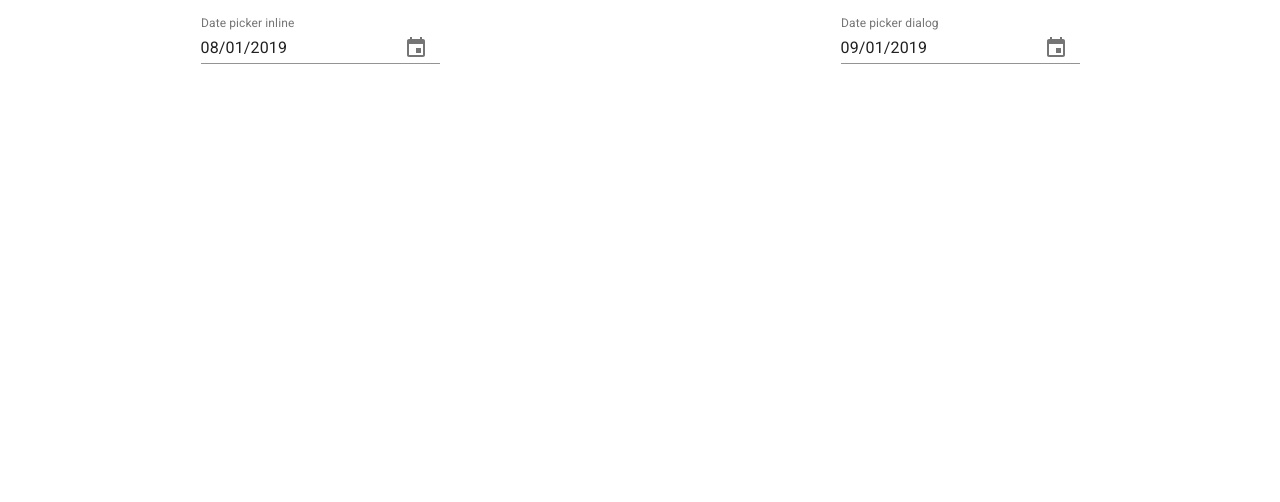
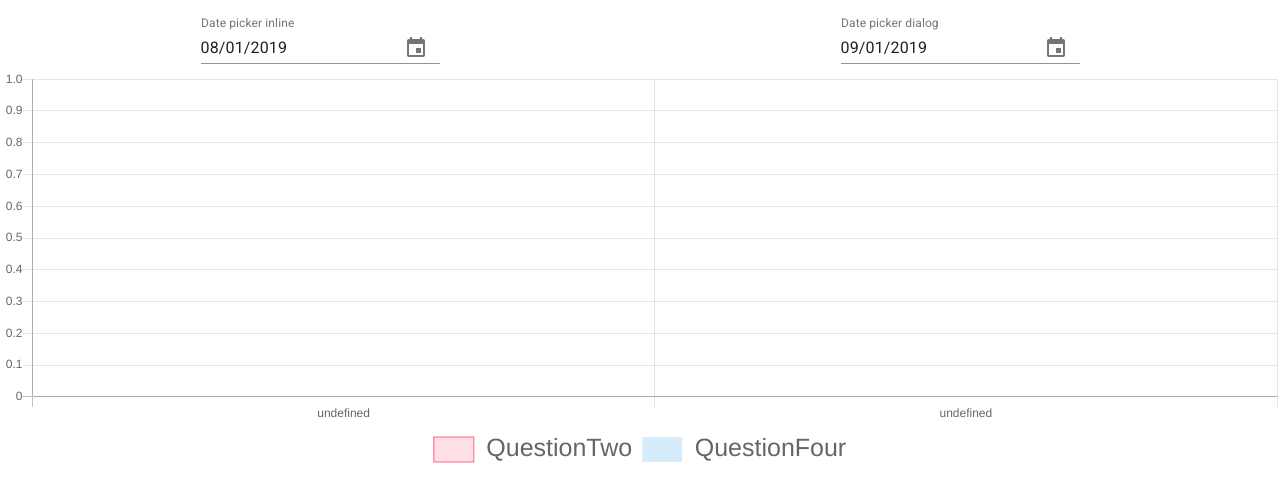
Before and after one commit to KhaledEllabban1/feedback-BarCharts, a React (Create React App) app: page / in a window 1280 px wide. Shown: the top 502 px of the page. Built offline with nearby package versions, Linux system fonts and the light colour scheme; no server answers.

Commit message:
add chartjs

```diff
--- a/package.json
+++ b/package.json
@@ -10,9 +10,11 @@
     "@testing-library/jest-dom": "^5.11.4",
     "@testing-library/react": "^11.1.0",
     "@testing-library/user-event": "^12.1.10",
+    "chart.js": "2.9.4",
     "data-fns": "^0.1.8",
     "date-fns": "2.23.0",
     "react": "^17.0.2",
+    "react-chartjs-2": "2.10.0",
     "react-dom": "^17.0.2",
     "react-scripts": "4.0.3",
     "web-vitals": "^1.0.1"
--- a/src/App.js
+++ b/src/App.js
@@ -8,8 +8,7 @@ import {
   KeyboardDatePicker
 } from '@material-ui/pickers';
 import { getAverage, dateFormat, requestOptions, arraySplit, getDates } from './utils';
-import { differenceInDays, format  } from 'date-fns';
-
+import BarChart from './components/bar-chart/bar-chart.component';
 
 //=========================================== start date Picker ===========================================//
 const App = () => {
@@ -37,9 +36,9 @@ const App = () => {
 
   const [Reviews, setReviews] = useState([]);
   const [Questions, setQuestions] = useState([]);
-  const [QuestionTwoAverage, setQuestionTwoAverage ] = useState([]);
-  const [QuestionFourAverage, setQuestionFourAverage] = useState([]);
-  const [DatesQuestion, setDatesQuestion] = useState([]);
+  const [QuestionTwoAverage, setQuestionTwoAverage ] = useState([1,2]);
+  const [QuestionFourAverage, setQuestionFourAverage] = useState([1,2]);
+  const [DatesQuestion, setDatesQuestion] = useState([1,2]);
 
 
   //===========================================**************************** start Requests ************************ ===========================================//
@@ -61,7 +60,6 @@ const App = () => {
     // ******************************************************* GET Questions *****************************//
 
     // ******************************************************* GET Reviews *****************************//
-    // GET Reviews
     fetch(`https://staging.mymelior.com/v1/branches/1/progress?date_from=${dateFrom}&date_to=${dateTo}`, requestOptions)
     .then(response => response.json())
     .then(
@@ -73,8 +71,6 @@ const App = () => {
     )
     .catch( error => console.log(error));
     // ******************************************************* GET Reviews *****************************//
-
-
 
   }, [dateFrom,dateTo]);
 
@@ -103,6 +99,7 @@ const App = () => {
         // console.log("question", questionAnswers)
         const questionMeaning =  Questions.filter(question => question.id === questionNumber);
         let ave = getAverage(questionMeaning, questionAnswers );
+        if(ave ===  "NaN%") ave = 50 ;
         // average.push([i, ave]);
         average.push({order : i, average: ave});
         startDates.push({order : i, datesFrom: datesFrom});
@@ -113,13 +110,39 @@ const App = () => {
     eval(`setQuestion${questionString}Average`)(average) ;
     setDatesQuestion(startDates);
   }
+
+  const QuestionTwoAverageArr = QuestionTwoAverage.sort(function(a, b) {
+    return a.order - b.order
+  }).map(el => el.average)
+  console.log("QuestionTwoAverageArr", QuestionTwoAverageArr)
+
+  const QuestionFourAverageArr = QuestionFourAverage.sort(function(a, b) {
+    return a.order - b.order
+  }).map(el => el.average)
+  console.log("QuestionFourAverageArr", QuestionFourAverageArr)
+
+  const DatesQuestionArr = DatesQuestion.sort(function(a, b) {
+    return a.order - b.order
+  }).map(el => el.datesFrom)
+  console.log("DatesQuestionArr", DatesQuestionArr)
+
+  // QuestionTwoAverage.sort(function(a, b) {
+  //   return a.order - b.order
+  // })
+  // QuestionFourAverage.sort(function(a, b) {
+  //   return a.order - b.order
+  // });
+  // DatesQuestion.sort(function(a, b) {
+  //   return a.order - b.order
+  // });
+
   console.log("QuestionTwoAverage", QuestionTwoAverage)
   console.log("QuestionFourAverage", QuestionFourAverage)
   console.log("DatesQuestion", DatesQuestion)
 
   // ******************************************************* End Solution one of Getting Average to each certain amount of time *****************************//
 
-  //  ================================ start Get Reviews(Answers) of Question 2 & 4 ================================//
+  //  ================================ start Get Reviews(Answers) of Question 2 & 4 (Total Average through the Duration) ================================//
 
   if( Questions.length > 0 && Reviews.length > 0) {
     const answers = Reviews.map(el=> el.answers);
@@ -144,7 +167,7 @@ const App = () => {
       }
       questionFourAnswersWithTime();
 
-    //  ================================ end Get Reviews(Answers) of Question 2 & 4 ================================//
+    //  ================================ end Get Reviews(Answers) of Question 2 & 4 (Total Average through the Duration) ================================//
 
     // Get Questions objects
     const questionTwoMeaning = Questions.filter(question => question.id === 2);
@@ -161,77 +184,8 @@ const App = () => {
 
 
     //  ================================ end Fun to CalCulate the Average ================================//
-
-// ******************************************************* Start Solution Two of Getting Average to each certain amount of time *****************************//
-  // after questionTwoAnswers => place
-  // const questionTwoAnswersWithTime = () => {
-  //   for(let i=0; i < answers.length; i++){
-  //         questionTwoAnswers[i].time = dateOfReview[i]
-  //   }
-  // }
-  // questionTwoAnswersWithTime();
-  // const questionFourAnswersWithTime = () => {
-  //   for(let i=0; i < answers.length; i++){
-  //     questionFourAnswers[i].time = dateOfReview[i]
-  //   }
-  // }
-  // questionFourAnswersWithTime();
-  // // console.log("questionFourAnswers", questionFourAnswers);
-  // const dateOfReview = Reviews.map(el=> el.submitted_at);
-  //   const newAnsTwo = arraySplit(questionTwoAnswers.reverse(), (Math.round(questionTwoAnswers.length / 6)));
-  //   const avTwo = getAverage(questionTwoMeaning, questionTwoAnswers );
-  //   console.log("avTwo:", avTwo)
-  //   const averageArrayOfTwo = () => {
-  //     let average = [];
-  //     let averageDate = []
-  //     for (let i = 0; i < newAnsTwo.length ; i++ ) {
-  //       let ave = getAverage(questionTwoMeaning, newAnsTwo[i]);
-
-  //       let startDate = dateFormat(new Date(`${newAnsTwo[i][0].time}`));
-  //       let endDate = dateFormat(new Date(`${newAnsTwo[i][newAnsTwo[i].length - 1].time}`));
-  //       // console.log("endDate:", endDate)
-  //       // console.log("startDate:", startDate)
-  //       average.push(ave)
-  //       averageDate.push([startDate , endDate])
-  //       // averageDate.push(endDate)
-  //     }
-  //     console.log(average)
-  //     console.log("averageDate => that has startDate and EndDate of the average :", averageDate)
-  //     return [average, averageDate]
-  //  }
-  //   averageArrayOfTwo()
-// ******************************************************* end Solution Two of Getting Average to each certain amount of time *****************************//
-
-
   }
 
-     //=========================================== start fun Date  ===========================================//
-
-
-    //   const dateOfReview = Reviews.map(el=> el.submitted_at);
-    //   console.log("dateOfReview:",dateOfReview)
-    //  const questionTwoAnswersWithTime = () => {
-    //     for(let i=0; i < answers.length; i++){
-    //           questionTwoAnswers[i].time = dateOfReview[i]
-    //     }
-    //   }
-    //   questionTwoAnswersWithTime();
-  //  const submitDateFormat =  dateOfReview.map(el => {
-  //     const date = new Date(el);
-  //     const [month, day, year] = [date.getMonth(), date.getDate(), date.getFullYear()];
-  //     const submitDate = `${year}-${month + 1}-${day}`;
-  //     return submitDate
-  //   });
-  // console.log("submitDateFormat:",submitDateFormat)
-
-
-
-
-// const diffInDays = Math.abs(differenceInDays(selectedDateTwo,selectedDateOne));
-const diffInDays = getDates(selectedDateOne,selectedDateTwo).length;
-// console.log("diffInDays:",diffInDays);
-
-//=========================================== end fun Date  ===========================================//
 
     return (
       <div className="App">
@@ -265,6 +219,9 @@ const diffInDays = getDates(selectedDateOne,selectedDateTwo).length;
               />
 
             </Grid>
+            <Grid>
+              <BarChart QuestionTwo = {QuestionTwoAverageArr} QuestionFour = {QuestionFourAverageArr} Dates = {DatesQuestionArr}  />
+            </Grid>
           </MuiPickersUtilsProvider>
       </div>
     );
--- /dev/null
+++ b/src/components/bar-chart/bar-chart.component.jsx
@@ -0,0 +1,52 @@
+import React from 'react'
+import { defaults, Bar } from 'react-chartjs-2'
+defaults.global.tooltips.enabled = true
+defaults.global.legend.position = 'bottom'
+
+const BarChart = ({QuestionTwo, QuestionFour, Dates}) => {
+  return (
+    <div>
+      <Bar
+        data={{
+          labels: Dates,
+          datasets: [
+            {
+              label: 'QuestionTwo',
+              data: QuestionTwo,
+              backgroundColor: 'rgba(255, 99, 132, 0.2)',
+              borderColor: 'rgba(255, 99, 132, 1)',
+              borderWidth: 1,
+            },
+            {
+              label: 'QuestionFour',
+              data: QuestionFour,
+              backgroundColor: 'rgba(54, 162, 235, 0.2)',
+              borderColor: 'red',
+            },
+          ],
+        }}
+        height={400}
+        width={600}
+        options={{
+          maintainAspectRatio: false,
+          scales: {
+            yAxes: [
+              {
+                ticks: {
+                  beginAtZero: true,
+                },
+              },
+            ],
+          },
+          legend: {
+            labels: {
+              fontSize: 25,
+            },
+          },
+        }}
+      />
+    </div>
+  )
+}
+
+export default BarChart
```
Also changed, not shown: src/components/data-picker/data-picker.component.jsx (+61 -61 lines), 1 other file (tests, documents, lock files or other folders).
